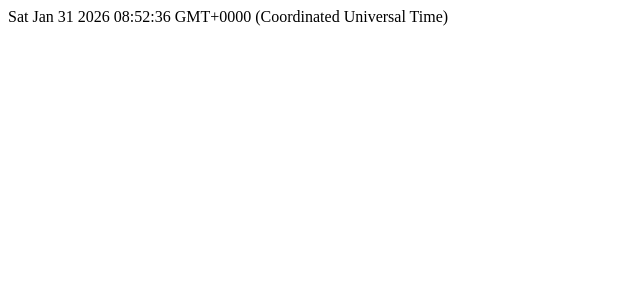
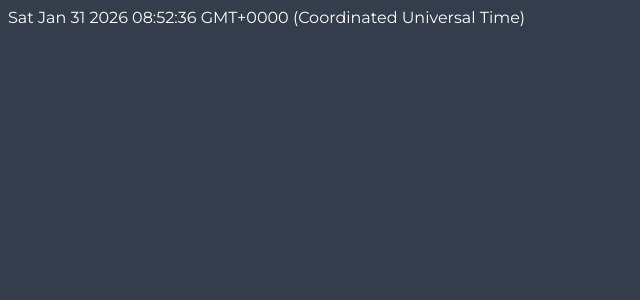
Before and after one commit to ShamsutOFF/vue-project1, a Vue app: page / in a window 1280 px wide. Shown: the top 300 px of the page, without its empty margins (0-640 px from the left). Built offline with nearby package versions, Linux system fonts and the light colour scheme.

Commit message:
Глобальные стили

```diff
--- a/index.html
+++ b/index.html
@@ -3,6 +3,10 @@
 <head>
     <meta charset="UTF-8">
     <meta name="viewport" content="width=device-width, initial-scale=1.0">
+    <link rel="preconnect" href="https://fonts.googleapis.com">
+    <link rel="preconnect" href="https://fonts.gstatic.com" crossorigin>
+    <link href="https://fonts.googleapis.com/css2?family=Comfortaa:wght@300..700&family=Fira+Sans:ital,wght@0,100;0,200;0,300;0,400;0,500;0,600;0,700;0,800;0,900;1,100;1,200;1,300;1,400;1,500;1,600;1,700;1,800;1,900&family=Montserrat:ital,wght@0,100..900;1,100..900&family=Open+Sans:ital,wght@0,300..800;1,300..800&display=swap"
+          rel="stylesheet">
     <title>Vite App</title>
 </head>
 <body>
--- a/src/style.css
+++ b/src/style.css
@@ -1,6 +1,20 @@
 :root {
+    --color-primary: #FFFFFF;
+    --color-bg: #343D4B;
+    --color-primary-inverted: #000000;
+    --color-bg-card: #272E37;
+    --color-bg-main: #222831;
+    --gradent: linear-gradient(90.8deg, rgba(144, 217, 224, 0.9) 0.2%, rgba(84, 96, 230, 0.9) 100%);
+    --gradent-inverted: linear-gradient(256.33deg, rgba(144, 217, 224, 0.9) 9.04%, rgba(84, 96, 230, 0.9) 92.2%);
+    --font: "Montserrat", sans-serif;
+}
+
+body {
+    font-family: var(--font), sans-serif;
+    color: var(--color-primary);
     font-synthesis: none;
     text-rendering: optimizeLegibility;
     -webkit-font-smoothing: antialiased;
     -moz-osx-font-smoothing: grayscale;
+    background-color: var(--color-bg);
 }
```
Lines whose indentation alone changed are shown as unchanged.
